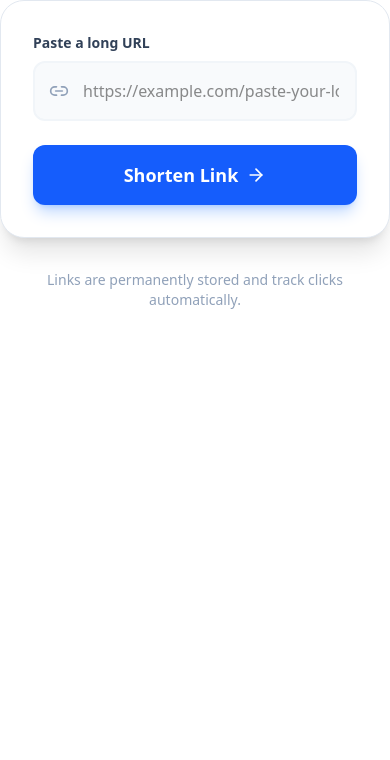
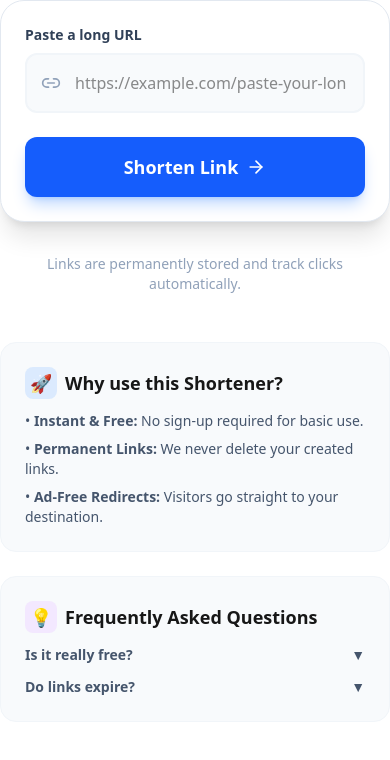
Before and after one commit to rahul-ismyname/toolboxed, a Next.js app: page /link-shortener in a window 390 px wide. Shown: the top 760 px of the page. Built offline with nearby package versions, Linux system fonts and the light colour scheme; no server answers.

Commit message:
feat: optimize link shortener for mobile and SEO

```diff
--- a/app/(tools)/link-shortener/page.tsx
+++ b/app/(tools)/link-shortener/page.tsx
@@ -12,6 +12,27 @@ export default function LinkShortenerPage() {
         <>
             <LinkShortener />
             <ToolContent slug="link-shortener" />
+
+            {/* Structured Data for Rich Snippets */}
+            <script
+                type="application/ld+json"
+                dangerouslySetInnerHTML={{
+                    __html: JSON.stringify({
+                        '@context': 'https://schema.org',
+                        '@type': 'SoftwareApplication',
+                        'name': 'Toolboxed Link Shortener',
+                        'applicationCategory': 'UtilityApplication',
+                        'operatingSystem': 'Any',
+                        'offers': {
+                            '@type': 'Offer',
+                            'price': '0',
+                            'priceCurrency': 'USD'
+                        },
+                        'description': 'A free, permanent URL shortener with analytics and instant redirects.',
+                        'featureList': 'Short Links, Click Tracking, QR Codes, Custom Domains'
+                    })
+                }}
+            />
         </>
     );
 }
--- a/components/tools/utility/LinkShortener.tsx
+++ b/components/tools/utility/LinkShortener.tsx
@@ -52,7 +52,7 @@ export default function LinkShortener() {
 
     return (
         <div className="w-full max-w-2xl mx-auto space-y-8">
-            <div className="bg-white dark:bg-slate-900 border border-slate-200 dark:border-slate-800 rounded-3xl p-8 shadow-xl">
+            <div className="bg-white dark:bg-slate-900 border border-slate-200 dark:border-slate-800 rounded-3xl p-6 md:p-8 shadow-xl">
                 <form onSubmit={handleShorten} className="space-y-6">
                     <div>
                         <label className="block text-sm font-bold text-slate-700 dark:text-slate-300 mb-2">
@@ -120,6 +120,44 @@ export default function LinkShortener() {
             <p className="text-center text-slate-400 text-sm">
                 Links are permanently stored and track clicks automatically.
             </p>
+
+            {/* SEO Content & FAQ */}
+            <div className="grid md:grid-cols-2 gap-6 mt-12 w-full">
+                <div className="bg-slate-50 dark:bg-slate-900/50 p-6 rounded-2xl border border-slate-100 dark:border-slate-800">
+                    <h2 className="text-lg font-bold mb-3 flex items-center gap-2">
+                        <span className="w-8 h-8 rounded-lg bg-blue-100 dark:bg-blue-500/10 text-blue-600 flex items-center justify-center">🚀</span>
+                        Why use this Shortener?
+                    </h2>
+                    <ul className="space-y-2 text-sm text-slate-600 dark:text-slate-400">
+                        <li>• <strong>Instant & Free:</strong> No sign-up required for basic use.</li>
+                        <li>• <strong>Permanent Links:</strong> We never delete your created links.</li>
+                        <li>• <strong>Ad-Free Redirects:</strong> Visitors go straight to your destination.</li>
+                    </ul>
+                </div>
+
+                <div className="bg-slate-50 dark:bg-slate-900/50 p-6 rounded-2xl border border-slate-100 dark:border-slate-800">
+                    <h2 className="text-lg font-bold mb-3 flex items-center gap-2">
+                        <span className="w-8 h-8 rounded-lg bg-purple-100 dark:bg-purple-500/10 text-purple-600 flex items-center justify-center">💡</span>
+                        Frequently Asked Questions
+                    </h2>
+                    <div className="space-y-3 text-sm text-slate-600 dark:text-slate-400">
+                        <details className="cursor-pointer group">
+                            <summary className="font-semibold group-open:text-purple-600 transition-colors list-none flex items-center justify-between">
+                                Is it really free?
+                                <span className="group-open:rotate-180 transition-transform">▼</span>
+                            </summary>
+                            <p className="mt-2 pl-2 border-l-2 border-purple-100 dark:border-slate-700">Yes, Toolboxed Link Shortener is 100% free to use for personal and business links.</p>
+                        </details>
+                        <details className="cursor-pointer group">
+                            <summary className="font-semibold group-open:text-purple-600 transition-colors list-none flex items-center justify-between">
+                                Do links expire?
+                                <span className="group-open:rotate-180 transition-transform">▼</span>
+                            </summary>
+                            <p className="mt-2 pl-2 border-l-2 border-purple-100 dark:border-slate-700">No, unlike other services, our links do not have an expiration date.</p>
+                        </details>
+                    </div>
+                </div>
+            </div>
         </div>
     );
 }
```
